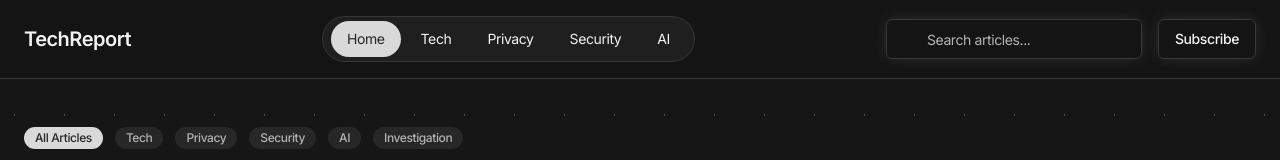
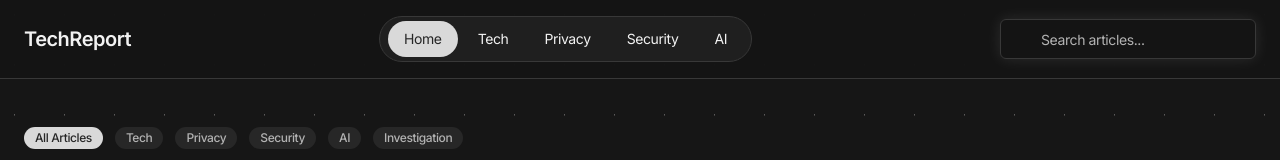
Before and after one commit to simonkpro/snappy-next-blog-starter, a React (Vite) app: page / in a window 1280 px wide. Shown: the top 160 px of the page. Built offline with nearby package versions, Linux system fonts and the light colour scheme.

Commit message:
Code edited in Lovable Code Editor
Edited UI in Lovable

```diff
--- a/src/components/layout/Header.tsx
+++ b/src/components/layout/Header.tsx
@@ -52,10 +52,6 @@ export const Header = ({ onSearch }: HeaderProps) => {
               </div>
             </form>
 
-            <Button variant="outline" className="hidden sm:flex cosmic-glass">
-              Subscribe
-            </Button>
-
             <Button
               variant="ghost"
               size="icon"
```
